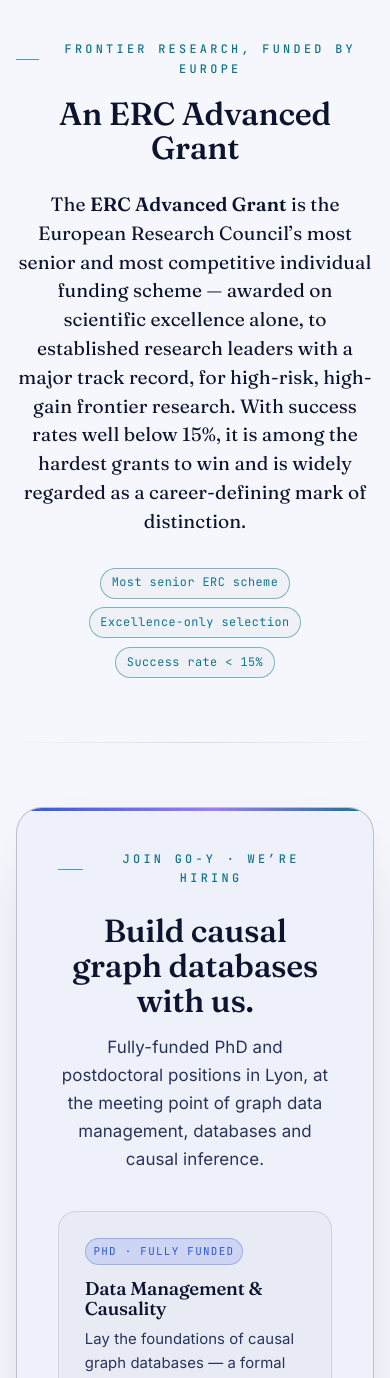
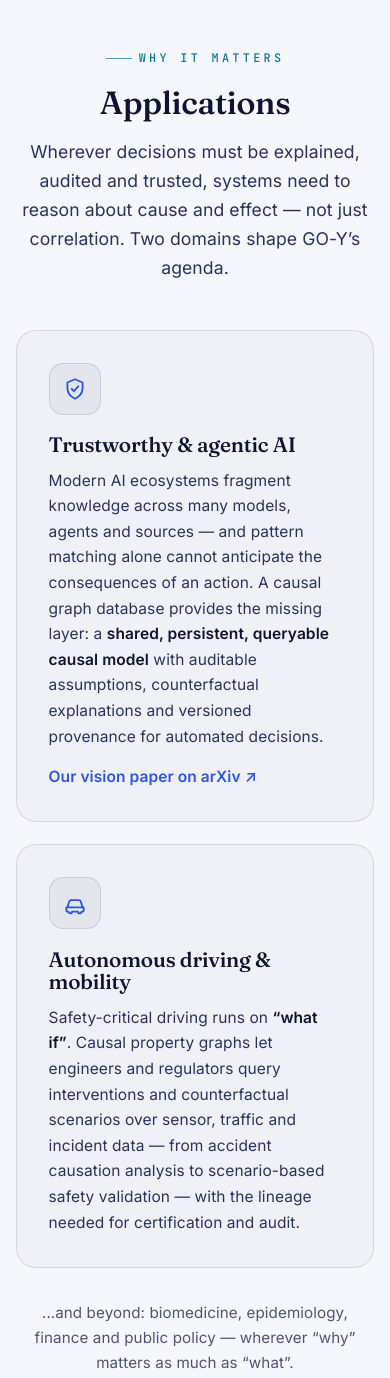
Before and after one commit to JayLZhou/ercgoy, a plain HTML site: page index.html in a window 390 px wide. Shown: the part 2780-4158 px from the top of the page. Drawn offline with Linux system fonts and the light colour scheme; animation ran at ten frames a second.

Commit message:
Add arXiv vision-paper news + Applications section (trustworthy AI, autonomous driving)
- News timeline + Publications: 'Toward a Causal Data Management Ecosystem
  for Decision Making and Agentic AI' (Qiu, Zhou, Pachera, Bonifati, Mauri;
  arXiv:2608.07214), tagged GO-Y vision paper, filterable under Causality.
- Home: new Applications section between Research and the ERC block — two
  cards on trustworthy & agentic AI (linking the vision paper) and
  autonomous driving & mobility, plus an 'and beyond' line.

Co-Authored-By: Claude Fable 5 <noreply@anthropic.com>

```diff
--- a/index.html
+++ b/index.html
@@ -247,6 +247,46 @@
 
   <hr class="section-divider" />
 
+  <!-- ============ APPLICATIONS ============ -->
+  <section id="applications">
+    <div class="container">
+      <div class="section-head center reveal">
+        <span class="eyebrow">Why it matters</span>
+        <h2>Applications</h2>
+        <p>Wherever decisions must be explained, audited and trusted, systems need to reason about cause
+          and effect — not just correlation. Two domains shape GO-Y’s agenda.</p>
+      </div>
+      <div class="grid grid-2">
+        <article class="card obj-card reveal">
+          <div class="card-icon">
+            <svg viewBox="0 0 24 24" fill="none" stroke="currentColor" stroke-width="1.7" stroke-linecap="round" stroke-linejoin="round"><path d="M12 3l7 3v5c0 5-3.4 8.2-7 10-3.6-1.8-7-5-7-10V6l7-3z"/><path d="M9 12l2 2 4-4.5"/></svg>
+          </div>
+          <h3>Trustworthy &amp; agentic AI</h3>
+          <p>Modern AI ecosystems fragment knowledge across many models, agents and sources — and pattern
+            matching alone cannot anticipate the consequences of an action. A causal graph database provides
+            the missing layer: a <strong>shared, persistent, queryable causal model</strong> with auditable
+            assumptions, counterfactual explanations and versioned provenance for automated decisions.</p>
+          <p style="margin-top:.9rem"><a href="https://arxiv.org/abs/2608.07214" target="_blank" rel="noopener" style="color:var(--accent);font-weight:600">Our vision paper on arXiv ↗</a></p>
+        </article>
+        <article class="card obj-card reveal" data-delay="1">
+          <div class="card-icon">
+            <svg viewBox="0 0 24 24" fill="none" stroke="currentColor" stroke-width="1.7" stroke-linecap="round" stroke-linejoin="round"><path d="M5 16l1.6-5.2A2 2 0 0 1 8.5 9.4h7a2 2 0 0 1 1.9 1.4L19 16"/><path d="M4 16h16v3.2a.8.8 0 0 1-.8.8H18a1.6 1.6 0 0 1-3.2 0H9.2A1.6 1.6 0 0 1 6 20H4.8a.8.8 0 0 1-.8-.8V16z"/></svg>
+          </div>
+          <h3>Autonomous driving &amp; mobility</h3>
+          <p>Safety-critical driving runs on <strong>“what if”</strong>. Causal property graphs let engineers
+            and regulators query interventions and counterfactual scenarios over sensor, traffic and incident
+            data — from accident causation analysis to scenario-based safety validation — with the lineage
+            needed for certification and audit.</p>
+        </article>
+      </div>
+      <p class="reveal" style="text-align:center;color:var(--muted);font-size:.95rem;margin-top:2rem">
+        …and beyond: biomedicine, epidemiology, finance and public policy — wherever “why” matters as much as “what”.
+      </p>
+    </div>
+  </section>
+
+  <hr class="section-divider" />
+
   <!-- ============ FUNDING / ERC ============ -->
   <section id="funding">
     <div class="container-narrow" style="text-align:center">
```
Also changed, not shown: events.html (+8 -0 lines), publications.html (+10 -0 lines).
